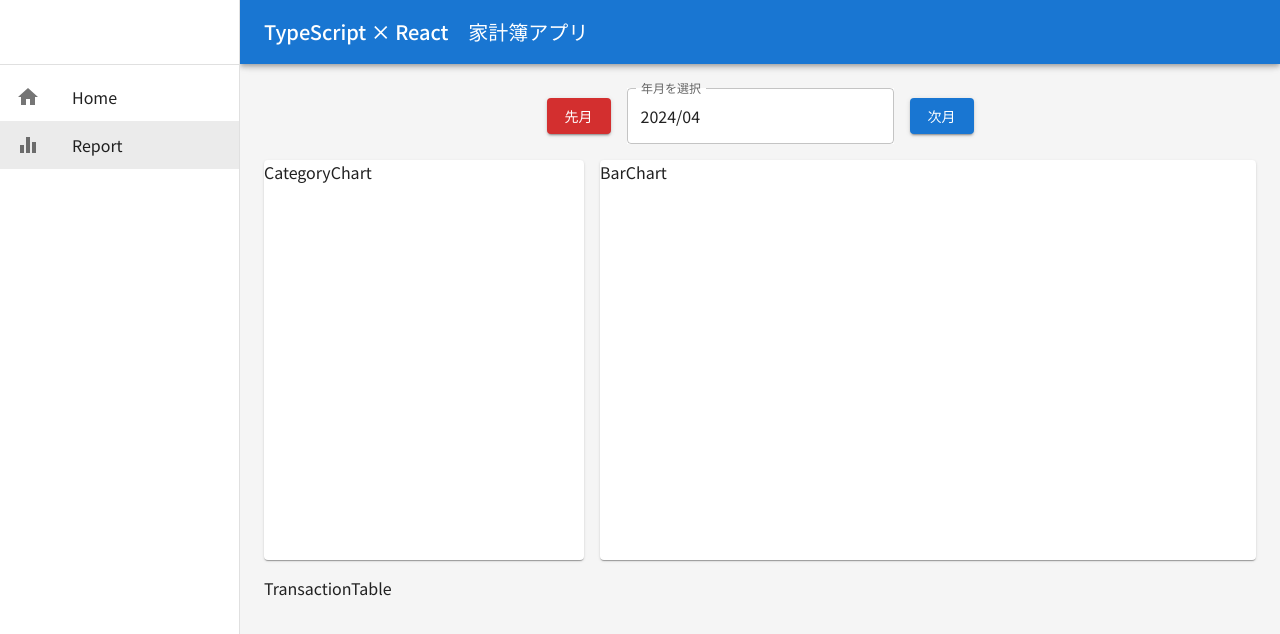
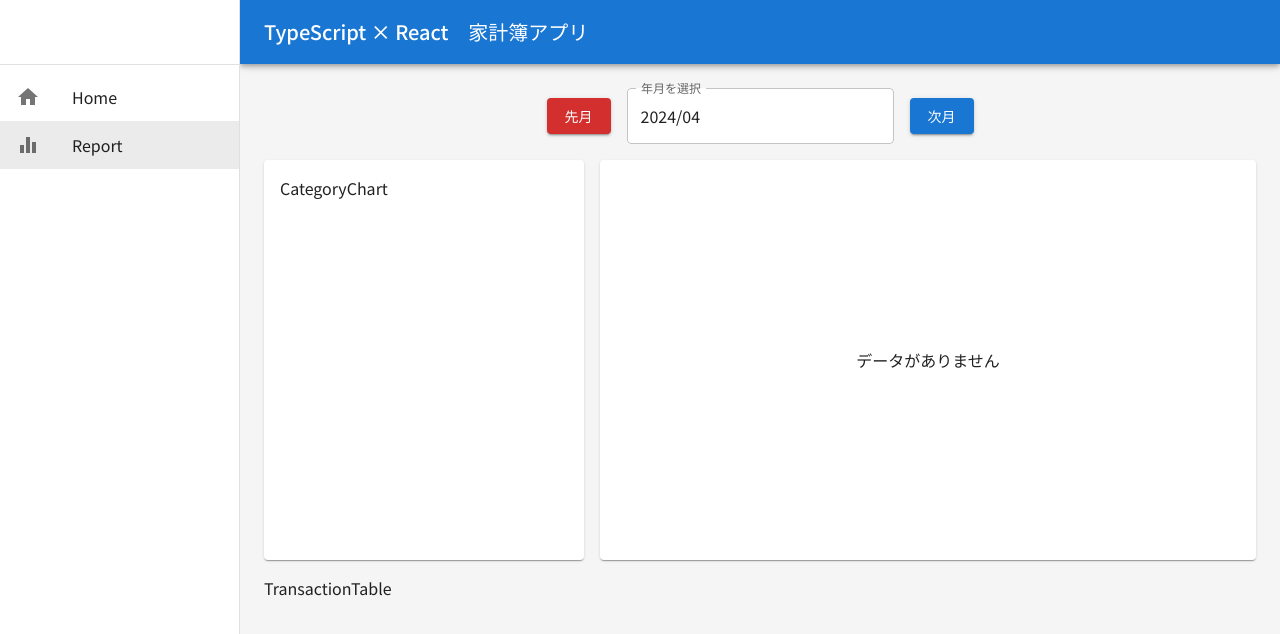
Before and after one commit to knn5266/house-hold-app, a React (Create React App) app: page /report in a window 1280 px wide. Shown: the top 634 px of the page. Built offline with nearby package versions, Linux system fonts and the light colour scheme; no server answers; the database is empty.

Commit message:
棒グラフ作成

```diff
--- a/package.json
+++ b/package.json
@@ -20,9 +20,11 @@
     "@types/node": "^16.18.96",
     "@types/react": "^18.2.79",
     "@types/react-dom": "^18.2.25",
+    "chart.js": "^4.4.2",
     "date-fns": "^3.6.0",
     "firebase": "^10.11.0",
     "react": "^18.2.0",
+    "react-chartjs-2": "^5.2.0",
     "react-dom": "^18.2.0",
     "react-hook-form": "^7.51.3",
     "react-router-dom": "^6.22.3",
--- a/src/App.tsx
+++ b/src/App.tsx
@@ -23,6 +23,7 @@ function App() {
 
   const [transactions, setTransactions] = useState<Transaction[]>([])
   const [currentMonth, setCurrentMonth] = useState(new Date())
+  const [isLoading, setIsLoading] = useState(true)
 
 
   // console.log(currentMonth)
@@ -49,6 +50,8 @@ useEffect(() => {
       }else{
         console.error('一般的なエラーは',err)
       }
+    }finally{
+      setIsLoading(false)
     }
   }
   fetchTransactions()
@@ -118,7 +121,7 @@ const handleUpdateTransaction = async(transaction:Scheme, transactionId: string)
           <Route path='/' element={<AppLayout />}>
             <Route index element={<Home monthlyTransactions={monthlyTransactions} setCurrentMonth={setCurrentMonth} onSaveTransaction={handleSaveTransaction} onDeleteTransaction={handleDeleteTransaction}
             onUpdateTransaction={handleUpdateTransaction} />} />
-            <Route path='/report' element={<Report currentMonth={currentMonth} setCurrentMonth={setCurrentMonth} />} />
+            <Route path='/report' element={<Report currentMonth={currentMonth} setCurrentMonth={setCurrentMonth} monthlyTransactions={monthlyTransactions} isLoading={isLoading} />} />
             <Route path='*' element={<NoMatch />} />
           </Route>
           </Routes>
--- a/src/components/BarChart.tsx
+++ b/src/components/BarChart.tsx
@@ -1,8 +1,76 @@
 import React from 'react'
+import {
+  Chart as ChartJS,
+  CategoryScale,
+  LinearScale,
+  BarElement,
+  Title,
+  Tooltip,
+  Legend,
+  ChartData,
+} from 'chart.js';
+import { Bar } from 'react-chartjs-2';
+import { calculateDailyBalances } from '../utils/financeCalculations';
+import { Transaction } from '../types';
+import { Box, Typography, useTheme } from '@mui/material';
+import CircularProgress from '@mui/material/CircularProgress';
 
-const BarChart = () => {
+ChartJS.register(
+  CategoryScale,
+  LinearScale,
+  BarElement,
+  Title,
+  Tooltip,
+  Legend
+);
+
+interface BarChartProps {
+  monthlyTransactions: Transaction[]
+  isLoading: boolean
+}
+
+const BarChart = ({monthlyTransactions, isLoading}:BarChartProps) => {
+
+const theme = useTheme()
+
+ const options = {
+  maintainAspectRatio:false,
+    responsive: true,
+    plugins: {
+      title: {
+        display: true,
+        text: '日別収支',
+      },
+    },
+  };
+
+  const dailyBalances = calculateDailyBalances(monthlyTransactions)
+
+  const dateLabels = Object.keys(dailyBalances).sort()
+  const expenseData = dateLabels.map((day) => dailyBalances[day].expense)
+  const incomeData = dateLabels.map((day) => dailyBalances[day].income)
+
+
+  const data:ChartData<'bar'> = {
+    labels:dateLabels,
+    datasets: [
+      {
+        label: '収入',
+        data: expenseData,
+        backgroundColor: theme.palette.expenseColor.light,
+      },
+      {
+        label: '支出',
+        data: incomeData,
+        backgroundColor: theme.palette.incomeColor.light,
+      },
+    ],
+  };
   return (
-    <div>BarChart</div>
+    <Box sx={{flexGrow:1, display:'flex', alignItems:'center', justifyContent:'center'}}>
+       { isLoading ? (<CircularProgress />) : monthlyTransactions.length > 0 ? (<Bar options={options} data={data}/>) : (<Typography>データがありません</Typography>)  }
+    </Box>
+
   )
 }
 
--- a/src/components/layout/AppLayout.tsx
+++ b/src/components/layout/AppLayout.tsx
@@ -26,7 +26,7 @@ export default function AppLayout () {
 
 
   return (
-    <Box sx={{ display: 'flex', bgcolor:(theme) => theme.palette.grey[100], minHeight:'100vh'}}>
+    <Box sx={{ display: {md:'flex'}, bgcolor:(theme) => theme.palette.grey[100], minHeight:'100vh'}}>
       <CssBaseline />
       {/*ヘッダー */}
       <AppBar
--- a/src/pages/Report.tsx
+++ b/src/pages/Report.tsx
@@ -4,17 +4,21 @@ import MonthSelector from '../components/MonthSelector'
 import CategoryChart from '../components/CategoryChart'
 import BarChart from '../components/BarChart'
 import TransactionTable from '../components/TransactionTable'
+import { Transaction } from '../types'
 
 interface ReportProps{
   currentMonth: Date
   setCurrentMonth: React.Dispatch<React.SetStateAction<Date>>
+  monthlyTransactions: Transaction[]
+  isLoading: boolean
 }
 
-function Report({currentMonth,setCurrentMonth}:ReportProps) {
+function Report({currentMonth,setCurrentMonth,monthlyTransactions,isLoading}:ReportProps) {
   const commonPeperStyle = {
-    height:{xs:'auto', md:'400px'},
+    height:'400px',
     display:'flex',
-    flexDirection:'column'
+    flexDirection:'column',
+    p:2
   }
   return (
    <Grid container spacing={2}>
@@ -28,7 +32,7 @@ function Report({currentMonth,setCurrentMonth}:ReportProps) {
       </Paper></Grid>
     {/* 棒グラフ*/}
     <Grid item xs={12} md={8}><Paper sx={commonPeperStyle}>
-      <BarChart />
+      <BarChart monthlyTransactions={monthlyTransactions} isLoading={isLoading} />
       </Paper></Grid>
       {/* テーブル*/}
     <Grid item xs={12}>
```
Also changed, not shown: 1 other file (tests, documents, lock files or other folders).
